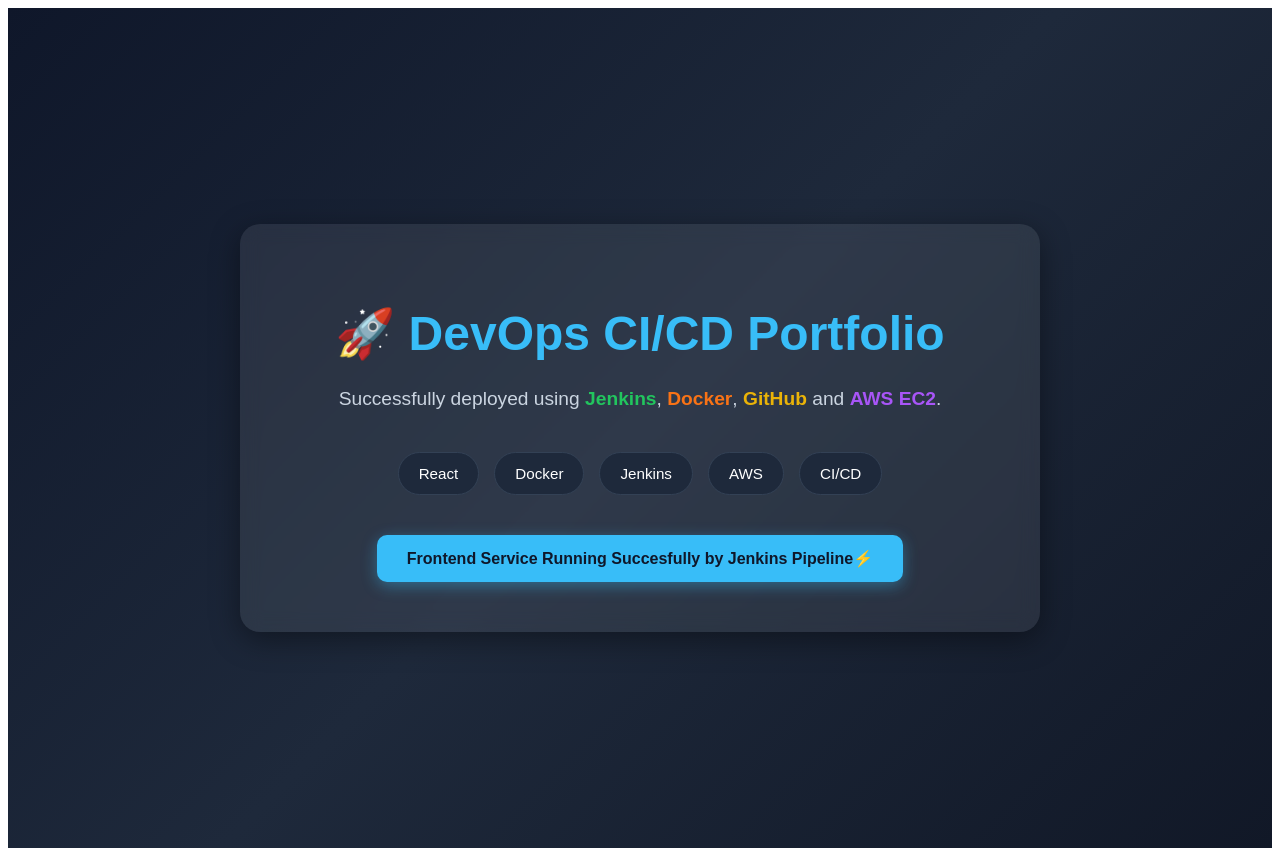
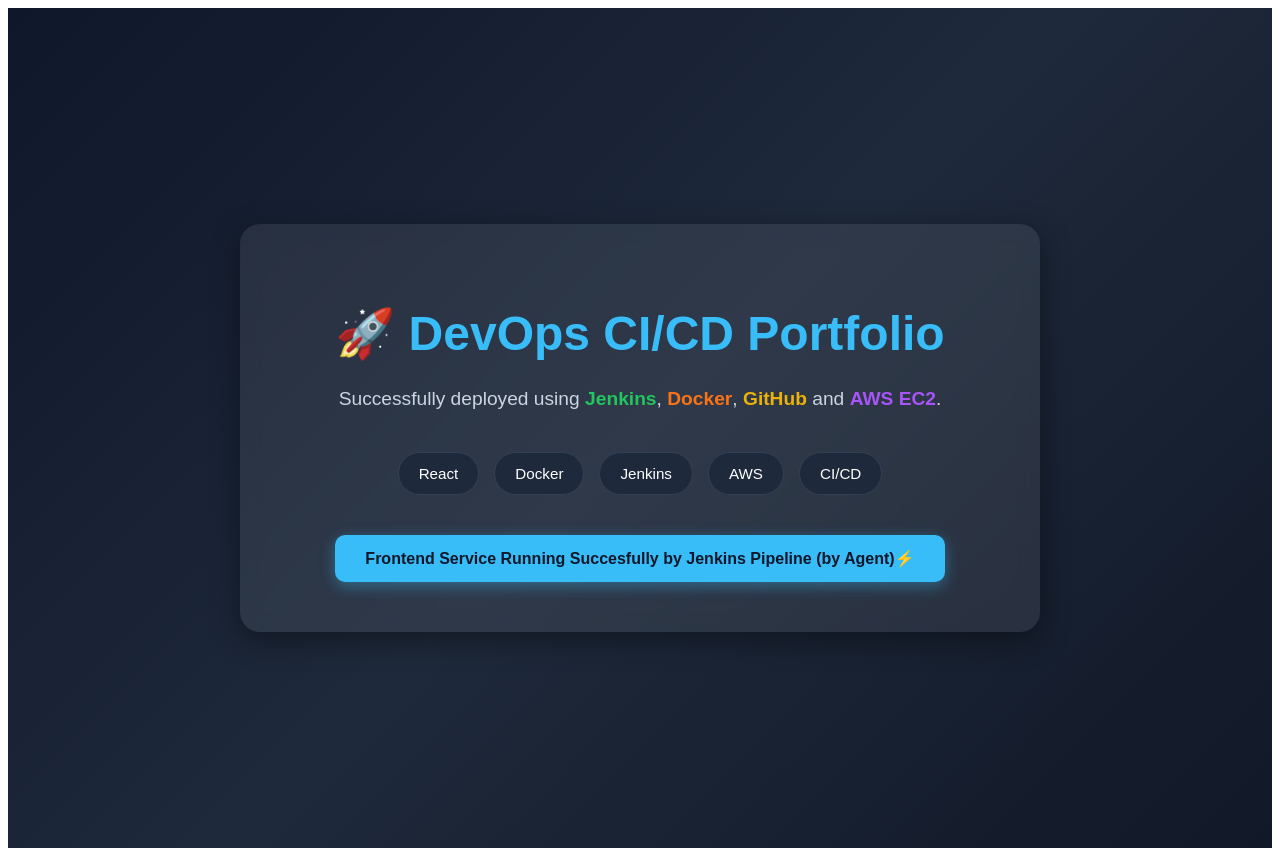
Before and after one commit to PriyankaYadav8887/Docker-jenkins, a React (Vite) app in the folder frontend/: page / in a window 1280 px wide. Built offline with nearby package versions, Linux system fonts and the light colour scheme.

Commit message:
Update success message to include 'by Agent'

```diff
--- a/frontend/src/App.jsx
+++ b/frontend/src/App.jsx
@@ -100,7 +100,7 @@
             boxShadow: "0 4px 15px rgba(56,189,248,0.4)",
           }}
         >
-          Frontend Service Running Succesfully by Jenkins Pipeline⚡
+          Frontend Service Running Succesfully by Jenkins Pipeline (by Agent)⚡
         </button>
       </div>
     </div>
```
